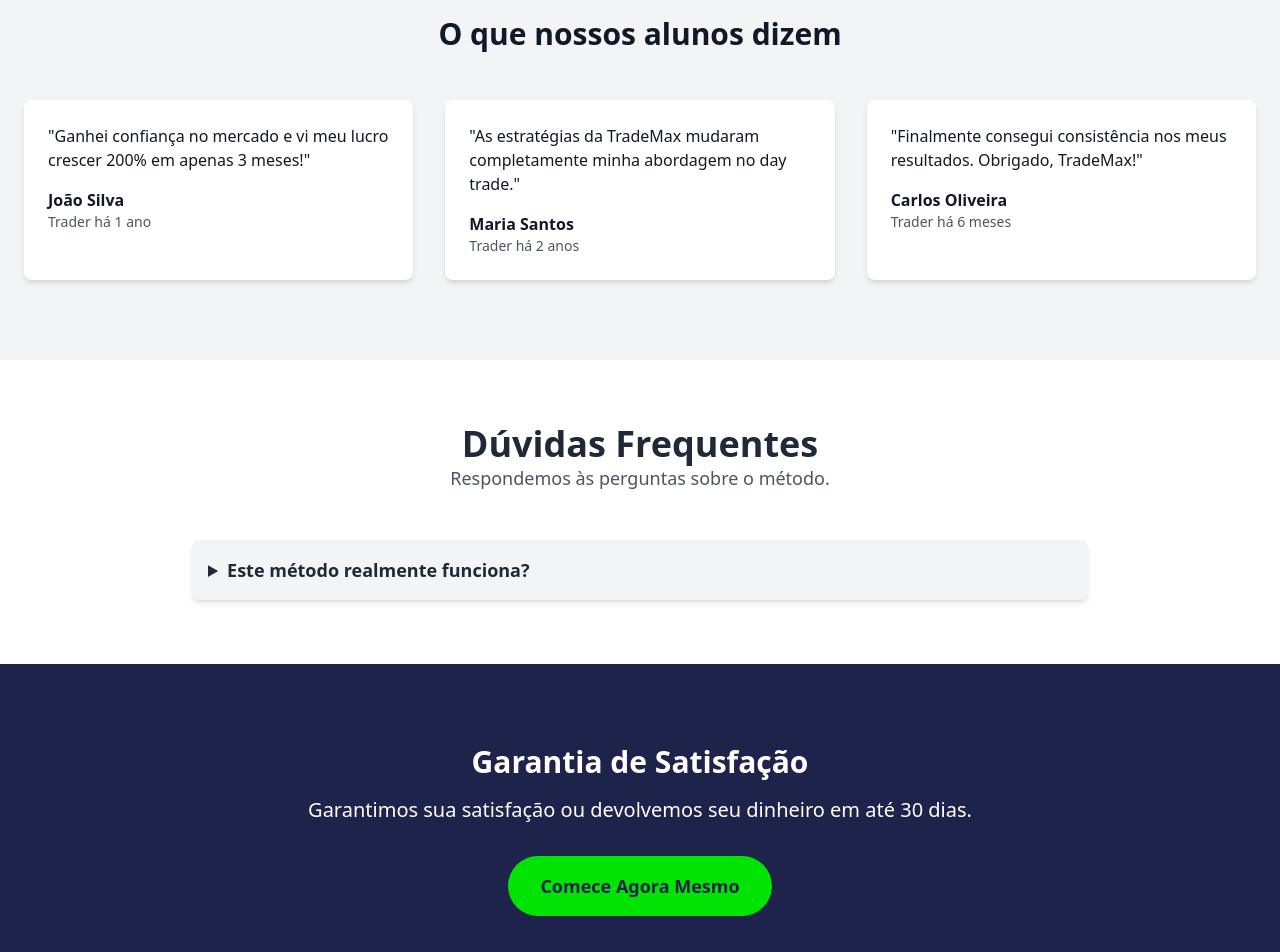
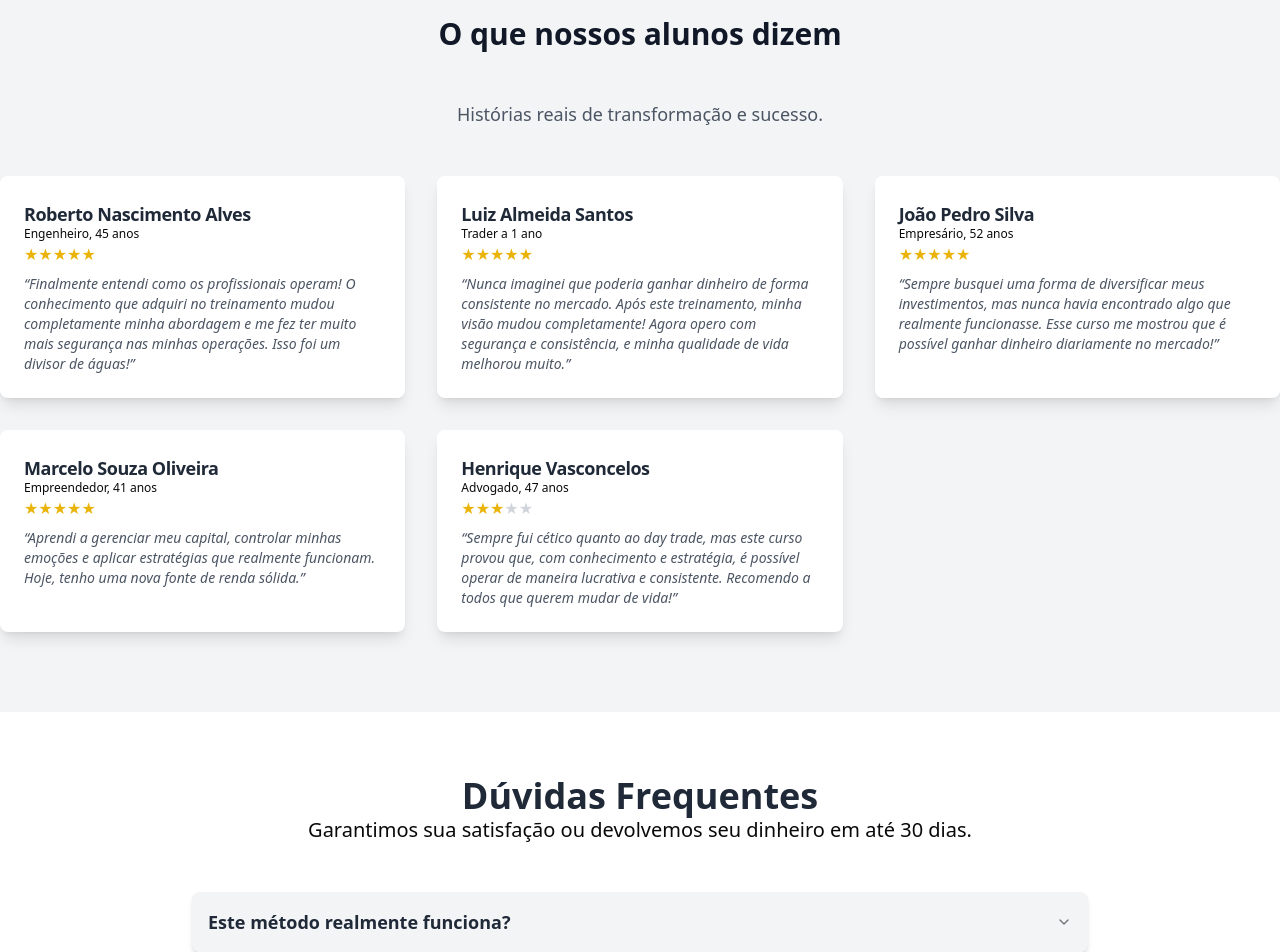
Before and after one commit to J-Henrique-Ferreira/nextjs-leandingpages, a Next.js app: page /campanhas/metodo-americano in a window 1280 px wide. Shown: the part 960-1912 px from the top of the page. Built offline with nearby package versions, Linux system fonts and the light colour scheme.

Commit message:
chore: reviews and faq - metodo americano

```diff
--- /dev/null
+++ b/src/app/campanhas/metodo-americano/constants.ts
@@ -0,0 +1,79 @@
+export const reviewsList = [
+  {
+    name: 'Roberto Nascimento Alves',
+    profession: 'Engenheiro, 45 anos',
+    image: '/images/metodo-primitivo-para-erecoes/pessoas/pessoa3.jpg',
+    review:
+      '“Finalmente entendi como os profissionais operam! O conhecimento que adquiri no treinamento mudou completamente minha abordagem e me fez ter muito mais segurança nas minhas operações. Isso foi um divisor de águas!”',
+    stars: 5,
+  },
+  {
+    name: 'Luiz Almeida Santos',
+    profession: 'Trader a 1 ano',
+    image: '/images/metodo-primitivo-para-erecoes/pessoas/pessoa4.jpg',
+    review:
+      '“Nunca imaginei que poderia ganhar dinheiro de forma consistente no mercado. Após este treinamento, minha visão mudou completamente! Agora opero com segurança e consistência, e minha qualidade de vida melhorou muito.”',
+    stars: 5,
+  },
+  {
+    name: 'João Pedro Silva',
+    profession: 'Empresário, 52 anos',
+    image: '/images/metodo-primitivo-para-erecoes/pessoas/pessoa1.jpg',
+    review:
+      '“Sempre busquei uma forma de diversificar meus investimentos, mas nunca havia encontrado algo que realmente funcionasse. Esse curso me mostrou que é possível ganhar dinheiro diariamente no mercado!”',
+    stars: 5,
+  },
+  {
+    name: 'Marcelo Souza Oliveira',
+    profession: 'Empreendedor, 41 anos',
+    image: '/images/metodo-primitivo-para-erecoes/pessoas/pessoa5.jpg',
+    review:
+      '“Aprendi a gerenciar meu capital, controlar minhas emoções e aplicar estratégias que realmente funcionam. Hoje, tenho uma nova fonte de renda sólida.”',
+    stars: 5,
+  },
+  {
+    name: 'Henrique Vasconcelos',
+    profession: 'Advogado, 47 anos',
+    image: '/images/metodo-primitivo-para-erecoes/pessoas/pessoa6.jpg',
+    review:
+      '“Sempre fui cético quanto ao day trade, mas este curso provou que, com conhecimento e estratégia, é possível operar de maneira lucrativa e consistente. Recomendo a todos que querem mudar de vida!”',
+    stars: 3,
+  },
+];
+
+export const faqList = [
+  {
+    question: 'Este método realmente funciona?',
+    response:
+      'Sim! É um método testado e comprovado, baseado em estratégias utilizadas por traders profissionais que vivem do mercado.',
+  },
+  {
+    question: 'Preciso ter experiência prévia?',
+    response:
+      'Não! O treinamento é estruturado para iniciantes e também para quem já tem experiência, mas deseja aprimorar suas estratégias e obter mais consistência.',
+  },
+  {
+    question: 'Quanto tempo leva para ter resultados?',
+    response:
+      'Os primeiros ganhos podem surgir logo nas primeiras semanas, dependendo do seu nível de dedicação e aplicação do conteúdo. Nossa metodologia foi desenvolvida para acelerar seu aprendizado e maximizar seus resultados.',
+  },
+  {
+    question: 'É arriscado operar no mercado financeiro?',
+    response:
+      'Toda atividade no mercado envolve riscos, mas nosso curso ensina como gerenciá-los e minimizar perdas, garantindo operações mais seguras e eficientes.',
+  },
+  {
+    question: 'Causa problemas no coração?',
+    response: 'Não. Por ser natural não existem riscos para a saude.',
+  },
+  {
+    question: 'Vou sentir mais energia no meu dia a dia também?',
+    response:
+      'Sim. Você vai se sentir como um super humano. Este método irá rejuvenescer sua saude sexual e por consequência uma grande melhora na qualidade de vida',
+  },
+  {
+    question: 'Por quanto tempo terei acesso ao treinamento?',
+    response:
+      'Acesso vitalício! Você poderá assistir às aulas quantas vezes quiser e receber atualizações sempre que o conteúdo for renovado.',
+  },
+];
--- a/src/app/campanhas/metodo-americano/page.tsx
+++ b/src/app/campanhas/metodo-americano/page.tsx
@@ -1,5 +1,13 @@
 "use client";
 import { useEffect } from "react";
+import { SectionReviews } from "@/components/section-reviews";
+import { faqList, reviewsList } from "./constants";
+import {
+  Accordion,
+  AccordionContent,
+  AccordionItem,
+  AccordionTrigger,
+} from "@/components/ui/accordion"
 
 export default function MetodoAmericano() {
   useEffect(() => {
@@ -75,52 +83,42 @@ export default function MetodoAmericano() {
           </div>
         </section>
 
+
+        {  /* Depoimentos Section  */}
         <section className="py-20 bg-gray-100 text-gray-900">
-          <div className="container mx-auto px-4 md:px-6">
-            <h2 className="text-3xl font-bold text-center mb-12">O que nossos alunos dizem</h2>
-            <div className="grid grid-cols-1 md:grid-cols-2 lg:grid-cols-3 gap-8">
-              <div className="bg-white p-6 rounded-lg shadow-md">
-                <p className="mb-4">&quot;Ganhei confiança no mercado e vi meu lucro crescer 200% em apenas 3 meses!&quot;</p>
-                <div className="flex items-center">
-                  <div>
-                    <div className="font-semibold">João Silva</div>
-                    <div className="text-sm text-gray-600">Trader há 1 ano</div>
-                  </div>
-                </div>
-              </div>
-              <div className="bg-white p-6 rounded-lg shadow-md">
-                <p className="mb-4">&quot;As estratégias da TradeMax mudaram completamente minha abordagem no day trade.&quot;</p>
-                <div className="flex items-center">
-                  <div>
-                    <div className="font-semibold">Maria Santos</div>
-                    <div className="text-sm text-gray-600">Trader há 2 anos</div>
-                  </div>
-                </div>
-              </div>
-              <div className="bg-white p-6 rounded-lg shadow-md">
-                <p className="mb-4">&quot;Finalmente consegui consistência nos meus resultados. Obrigado, TradeMax!&quot;</p>
-                <div className="flex items-center">
-                  <div>
-                    <div className="font-semibold">Carlos Oliveira</div>
-                    <div className="text-sm text-gray-600">Trader há 6 meses</div>
-                  </div>
-                </div>
-              </div>
-            </div>
+          <div className="text-center mb-12">
+            <h2 className="text-3xl font-bold text-center mb-12">
+              O que nossos alunos dizem
+            </h2>
+            <p className="text-lg text-gray-600">
+              Histórias reais de transformação e sucesso.
+            </p>
           </div>
+          <SectionReviews reviewsList={reviewsList} />
         </section>
 
+        {/* FAQ Section */}
         <section className="py-16 px-4 bg-white">
           <div className="text-center mb-12">
             <h2 className="text-3xl md:text-4xl font-bold text-gray-800">Dúvidas Frequentes</h2>
-            <p className="text-lg text-gray-600">Respondemos às perguntas sobre o método.</p>
+            <p className="text-xl mb-8">Garantimos sua satisfação ou devolvemos seu dinheiro em até 30 dias.</p>
           </div>
           <div className="max-w-4xl mx-auto space-y-6">
-            <details className="bg-gray-100 p-4 rounded-lg shadow-md">
-              <summary className="text-lg font-semibold text-gray-800 cursor-pointer">Este método realmente funciona?</summary>
-              <p className="text-gray-600 mt-2">Sim! É um método testado e comprovado, com resultados reais e garantidos.</p>
-            </details>
+            {faqList.map((faq, index) =>
+              <Accordion
+                key={faq.question} type="single" collapsible>
+                <AccordionItem value={`item-${index}`} className="bg-gray-100 px-4 rounded-lg shadow-md">
+                  <AccordionTrigger className="text-lg font-semibold text-gray-800 cursor-pointer">
+                    {faq.question}
+                  </AccordionTrigger>
+                  <AccordionContent className="text-gray-600 mt-2 text-base">
+                    {faq.response}
+                  </AccordionContent>
+                </AccordionItem>
+              </Accordion>
+            )}
           </div>
+
         </section>
 
         <section className="py-20 bg-[#1e234c] text-white text-center">
```
Also changed, not shown: 1 other file (tests, documents, lock files or other folders).
